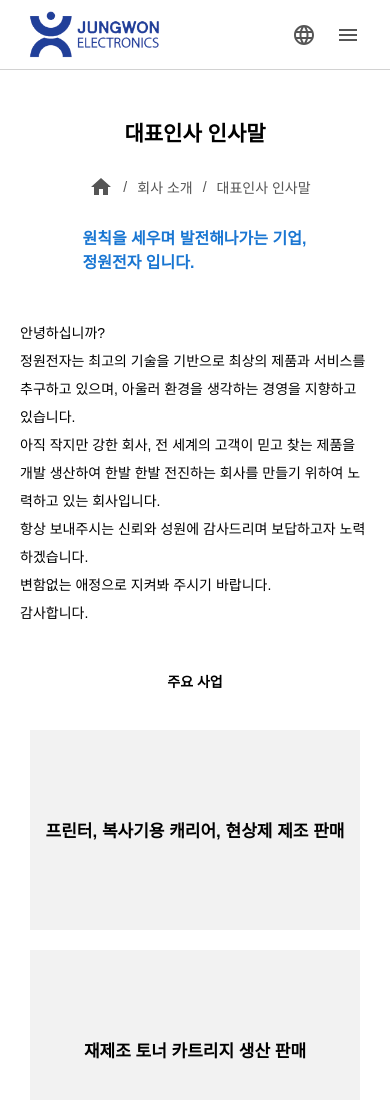
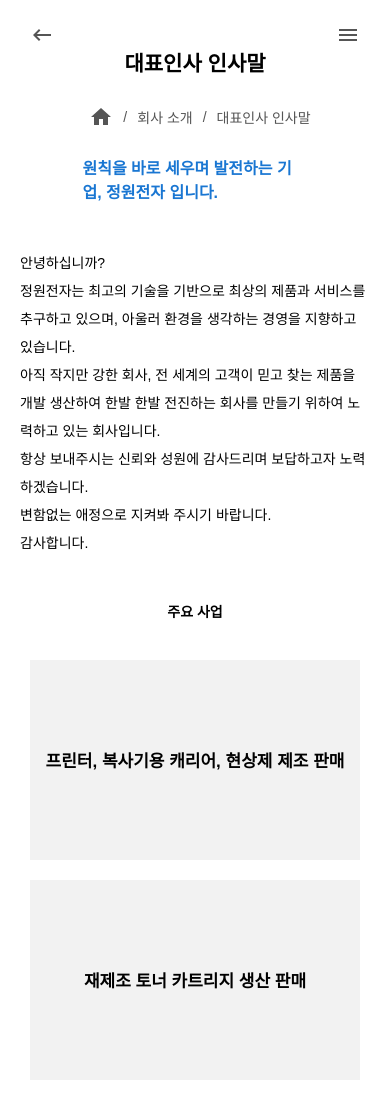
Before and after one commit to jungwonelectronics/homepage, a Gatsby site: page /company/ceo in a window 390 px wide. Shown: the top 1100 px of the page. Built offline with nearby package versions, Linux system fonts and the light colour scheme; Gatsby itself is replaced by a stand-in of ours.

Commit message:
mobile version update

```diff
--- a/src/components/Header/Header.js
+++ b/src/components/Header/Header.js
@@ -12,10 +12,11 @@
 import Logo from '../../images/logo.png';
 import {
   HeaderStyled, LogoWrapperStyled, LogoStyled, LanguageWrapperStyled, HideMenuStyled,
+  BackspaceIconWrapper,
 } from './HeaderStyled';
 
 
-export default function Header({ menu }) {
+export default function Header({ menu, isHome }) {
   const { lang, language, onChangeLanguage } = React.useContext(LanguageContext);
   return (
     <HeaderStyled>
@@ -36,7 +37,10 @@
           sx={{ minWidth: '101px' }}
         />
       </LanguageWrapperStyled>
-      <HideMenuStyled>
+      <BackspaceIconWrapper isHome={isHome}>
+        <IconButton name="backspace" color="#555" onClick={() => navigate(-1)} />
+      </BackspaceIconWrapper>
+      <HideMenuStyled isHome={isHome}>
         <Menu
           id="language-select"
           Button={<IconButton name="language" color="#555" />}
@@ -48,12 +52,19 @@
           anchor="right"
           Button={<IconButton name="menu" color="#555" />}
         >
+          <>
+            <LogoStyled
+              onClick={() => { navigate('/') }}
+            >
+              <img src={Logo} alt="Logo" width="120px" />
+            </LogoStyled>
             <List
               sx={{ width: '250px' }}
               list={menu}
               lang={lang}
               onClickListItem={id => navigate(`/${id.replace('_', '/')}`)}
             />
+          </>
         </Drawer>
       </HideMenuStyled>
     </HeaderStyled>
--- a/src/components/Header/HeaderStyled.js
+++ b/src/components/Header/HeaderStyled.js
@@ -1,4 +1,4 @@
-import styled from 'styled-components';
+import styled, { css } from 'styled-components';
 
 export const HeaderStyled = styled.div`
   display: flex;
@@ -9,6 +9,10 @@
     justify-content: space-between;
     padding: 0 20px;
     align-items: center;
+    position: absolute;
+    top: 0;
+    z-index: 1;
+    border-bottom: none;
   }
 `;
 
@@ -18,13 +22,15 @@
   justify-content: center;
   align-items: center;
   @media (max-width: 768px) {
-    flex: initial;
+    display: none;
   }
 `;
 
 export const LogoStyled = styled.div`
   display: flex;
   cursor: pointer;
+  align-items: center;
+  justify-content: center;
 `;
 
 export const LanguageWrapperStyled = styled.div`
@@ -37,9 +43,31 @@
   }
 `;
 
+export const BackspaceIconWrapper = styled.div`
+  display: none;
+  @media (max-width: 768px) {
+    display: flex;
+    svg {
+      color: #555 !important;
+      ${({ isHome }) => isHome && css`
+        display: none;
+      `}
+    }
+  }
+`;
+
 export const HideMenuStyled = styled.div`
   display: none;
   @media (max-width: 768px) {
     display: flex;
+    #language-select-menu-button {
+      display: none;
+    }
+    svg {
+      color: #fff !important;
+      ${({ isHome }) => !isHome && css`
+        color: #555 !important;
+      `}
+    }
   }
 `;
--- a/src/components/PageLayout/PageLayout.js
+++ b/src/components/PageLayout/PageLayout.js
@@ -31,7 +31,7 @@
         <LanguageProvider>
           <GlobalStyle />
           <Wrapper>
-            <Header menu={menu} />
+            <Header menu={menu} isHome={isHome} />
             <PageStyled type={type}>
               {!isHome && <SubTitle pageTitle={pageTitle} menu={menu} />}
               {children}
--- a/src/components/PageLayout/PageLayoutStyled.js
+++ b/src/components/PageLayout/PageLayoutStyled.js
@@ -60,6 +60,7 @@
   @media (max-width: 768px) {
     width: 100%;
     font-size: 16px;
+    min-height: calc(100vh - 116px);
   }
   @media (max-width: 425px) {
     font-size: 14px;
--- a/src/components/meterial/Icon.js
+++ b/src/components/meterial/Icon.js
@@ -8,6 +8,7 @@
 import LocationOnIcon from '@mui/icons-material/LocationOn';
 import FaxIcon from '@mui/icons-material/Fax';
 import ContentCopyIcon from '@mui/icons-material/ContentCopy';
+import KeyboardBackspaceIcon from '@mui/icons-material/KeyboardBackspace';
 
 const ICON_LIST = {
   menu: Menu,
@@ -18,6 +19,7 @@
   location: LocationOnIcon,
   fax: FaxIcon,
   copy: ContentCopyIcon,
+  backspace: KeyboardBackspaceIcon,
 }
 
 export default function Icon({ name, size, color, margin, ...rest }) {
--- a/src/pages/company/ceo.js
+++ b/src/pages/company/ceo.js
@@ -73,7 +73,7 @@
   return (
     <PageLayout pageTitle='CEOGreetings'>
       <TitleArea theme={theme}>
-        <Title>원칙을 세우며 발전해나가는 기업, 정원전자 입니다.</Title>
+        <Title>원칙을 바로 세우며 발전하는 기업, 정원전자 입니다.</Title>
       </TitleArea>
       <Paragraph sentences={[
         '안녕하십니까?',
--- a/src/pages/index.js
+++ b/src/pages/index.js
@@ -46,7 +46,7 @@
       <ImageWrapper>
         <BGImage />
         <TitleWrapper>
-          <SubTitle>원칙을 세우며 발전해나가는 기업</SubTitle>
+          <SubTitle>원칙을 바로 세우며 발전하는 기업</SubTitle>
           <Title>정원전자</Title>
         </TitleWrapper>
       </ImageWrapper>
```
Lines whose indentation alone changed are shown as unchanged.
